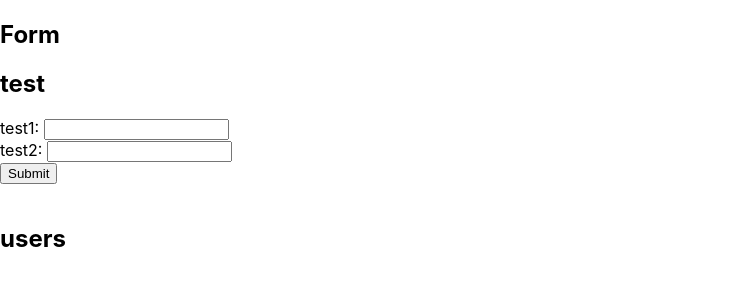
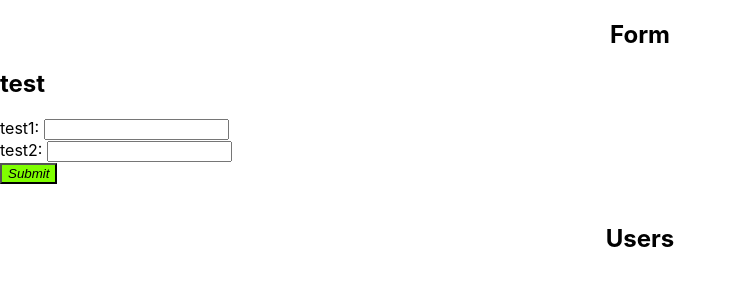
Before and after one commit to FlorianBertran/testapp, a React (Create React App) app: page / in a window 1280 px wide. Shown: the top 300 px of the page, without its empty margins (0-737 px from the left). Built offline with nearby package versions, Linux system fonts and the light colour scheme.

Commit message:
added CSS

```diff
--- a/src/components/App.js
+++ b/src/components/App.js
@@ -1,15 +1,16 @@
 import React from "react";
 import Form from "./Form";
 import List from "./List";
+import "../css/App.css";
 
 const App = () => (
   <div className="row mt-5">
     <div className="col-md-4 offset-md-1">
-      <h2>Form</h2>
+      <h2 className="titel">Form</h2>
       <Form />
     </div>
     <div className="col-md-4 offset-md-1">
-      <h2>users</h2>
+      <h2 className="titel">Users</h2>
       <List />
     </div>
   </div>
--- a/src/components/Form.js
+++ b/src/components/Form.js
@@ -1,6 +1,7 @@
 import React, { Component } from "react";
 import { connect } from "react-redux";
 import { addUser } from "../actions/actions";
+import "../css/Form.css";
 
 const mapDispatchToProps = dispatch => {
   return {
@@ -62,8 +63,13 @@ class ConnectedForm extends Component {
               onChange={this.handleChange}
             />
           </div>
-          <div className="button">
-            <input type="submit" value="Submit" onSubmit={this.handleSubmit} />
+          <div>
+            <input
+              type="submit"
+              value="Submit"
+              onSubmit={this.handleSubmit}
+              className="button"
+            />
           </div>
         </form>
         <br />
--- /dev/null
+++ b/src/css/App.css
@@ -0,0 +1,3 @@
+.titel {
+  text-align: center;
+}
--- /dev/null
+++ b/src/css/Form.css
@@ -0,0 +1,9 @@
+.button {
+  background-color: chartreuse;
+  font-style: oblique;
+}
+
+.error {
+  font-weight: bold;
+  color: red;
+}
```
Also changed, not shown: src/App.css (deleted, +0 -32 lines).
